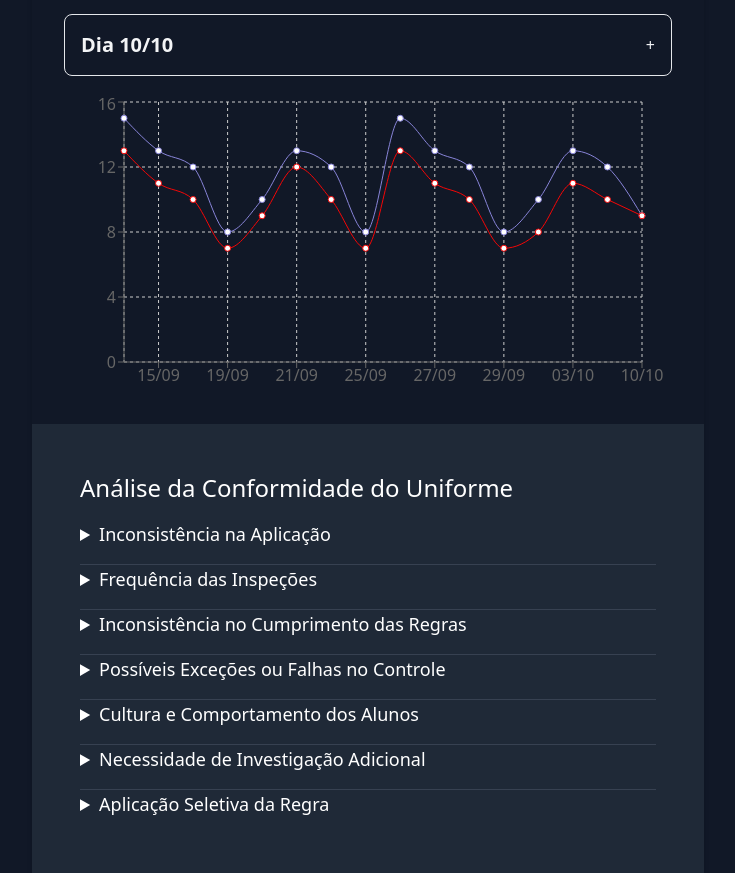
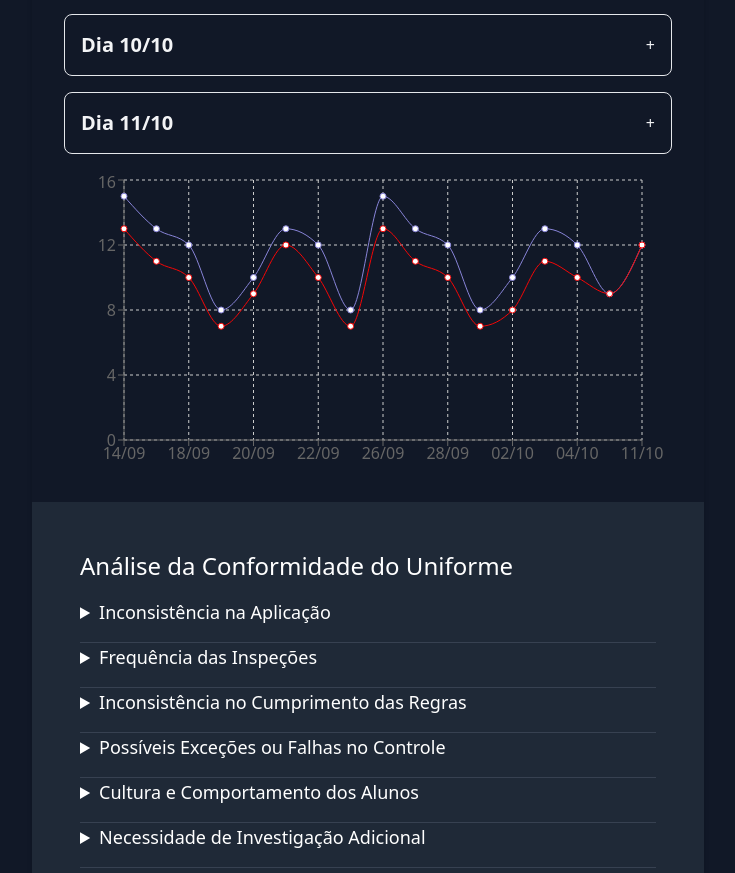
Before and after one commit to rodrigocamargo854/uniform-compliance-insight-control, a Next.js app: page / in a window 1280 px wide. Shown: the part 1412-2285 px from the top of the page, without its empty margins (272-1007 px from the left). Built offline with nearby package versions, Linux system fonts and the light colour scheme.

Commit message:
foi foi<<

```diff
--- a/src/app/uniforms.tsx
+++ b/src/app/uniforms.tsx
@@ -19,6 +19,7 @@ const data = [
   { name: "03/10", Entrada: 13, Saída: 11 },
   { name: "04/10", Entrada: 12, Saída: 10 },
   { name: "10/10", Entrada: 9, Saída: 9 },
+  { name: "11/10", Entrada: 12, Saída: 12 },
 
 
 ];
```
